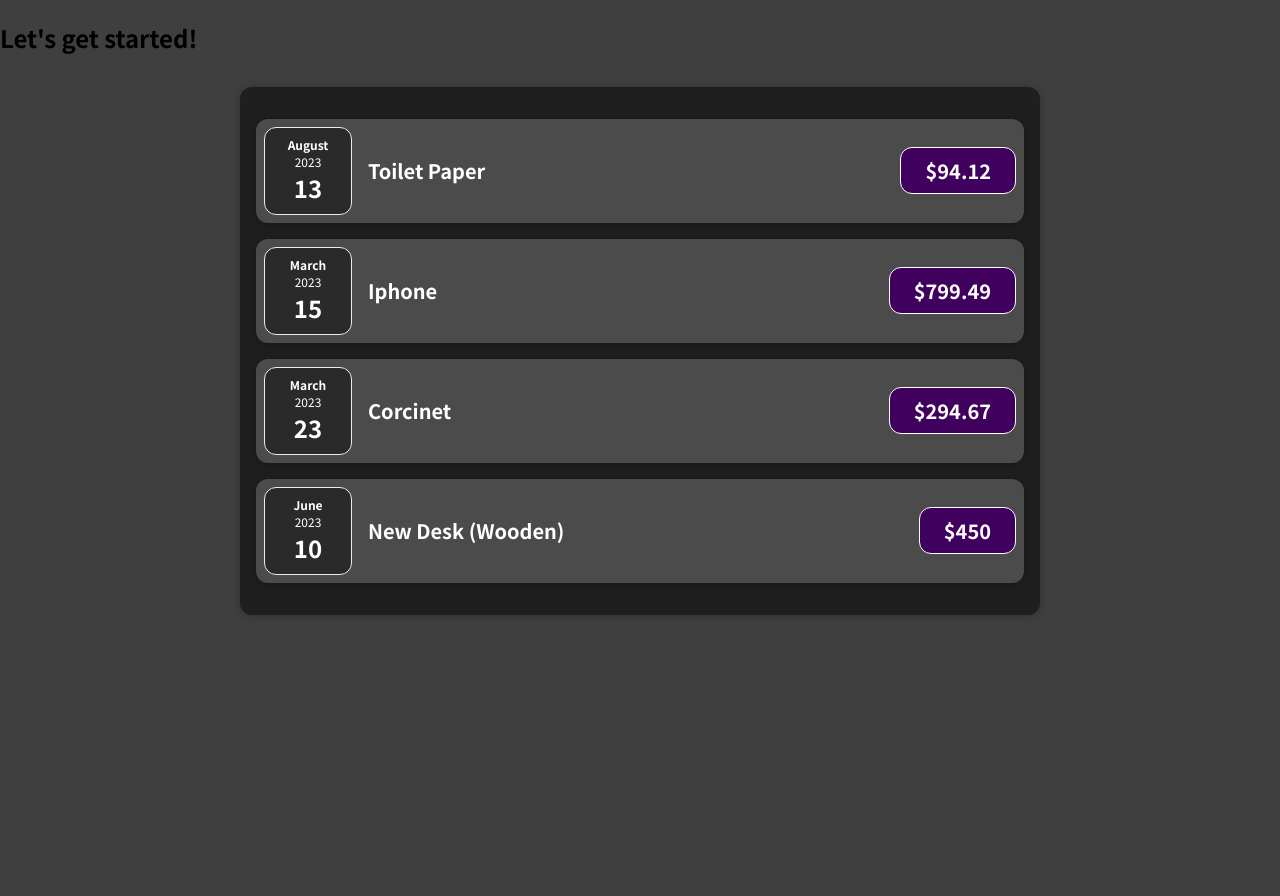
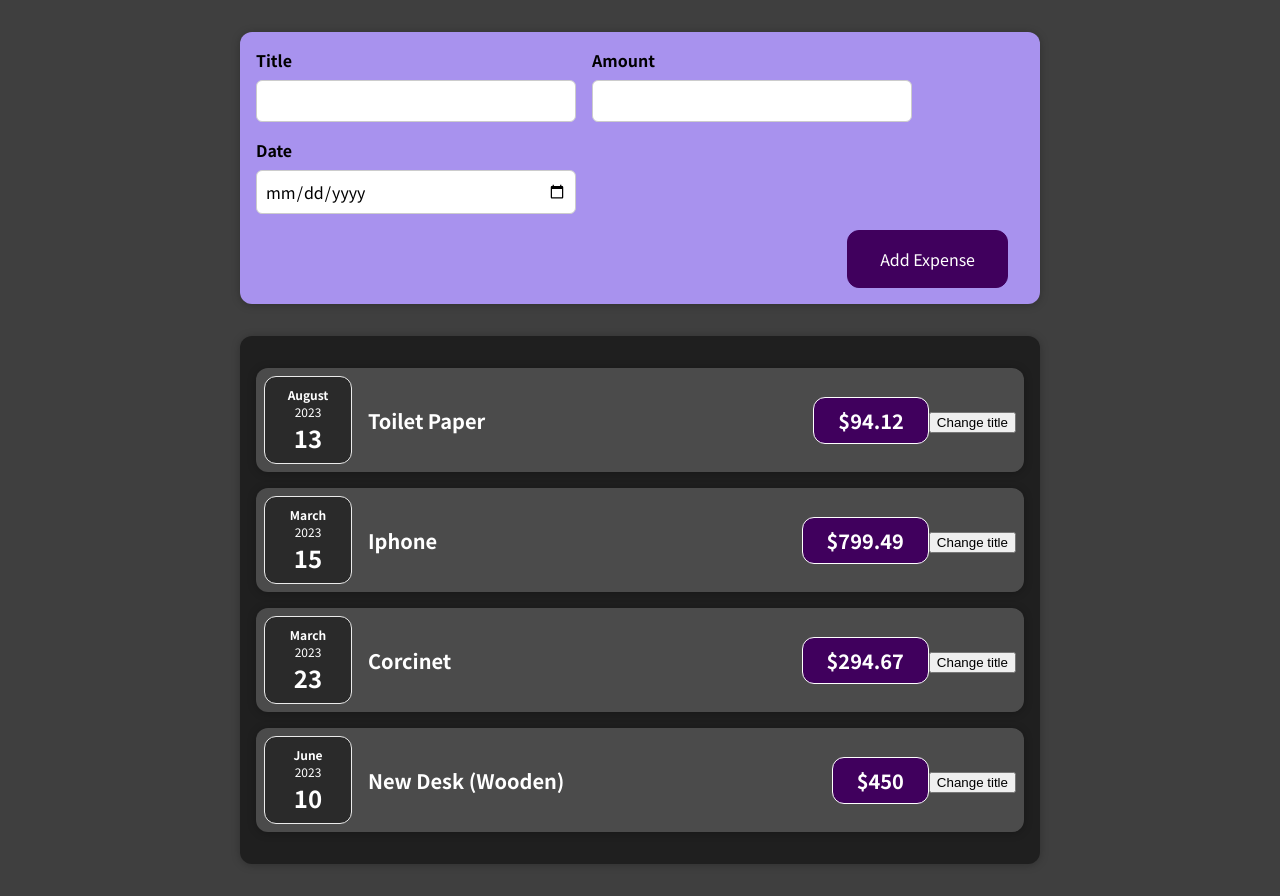
Before and after one commit to Mila2999/Project, a React (Create React App) app: page / in a window 1280 px wide. Before the commit the page ends 800 px from the top, so only its background shows below. Built offline with nearby package versions, Linux system fonts and the light colour scheme.

Commit message:
Adding form inputs

```diff
--- a/src/App.js
+++ b/src/App.js
@@ -1,5 +1,7 @@
 // import React from 'react';
+import NewExpense from './components/NewExpense/NewExpense';
 import Expenses from './components/Expenses/Expenses';
+
 const App = () => {
   const expenses = [
     {
@@ -31,7 +33,7 @@
   // );
   return (
     <div>
-      <h2>Let's get started!</h2>
+      <NewExpense />
       <Expenses items={expenses} />
     </div>
   );
--- a/src/components/Expenses/ExpenseItem.js
+++ b/src/components/Expenses/ExpenseItem.js
@@ -1,14 +1,25 @@
+import React, { useState } from 'react';
 import ExpenseDate from './ExpenseDate';
 import Card from '../UI/Card';
 import './ExpenseItem.css';
 
 const ExpenseItem = (props) => {
+  // function  clickHandler (){}
+  const [title, setTitle] = useState(props.title);
+  console.log('ExpenseItem evalueted by React');
+  const clickHandler = () => {
+    setTitle('Updated!');
+    console.log(title);
+  };
   return (
     <Card className="expense-item">
       <ExpenseDate date={props.date} />
       <div className="expense-item__description">
-        <h2>{props.title}</h2>
+        <h2>{title}</h2>
         <div className="expense-item__price">${props.amount}</div>
+      </div>
+      <div>
+        <button onClick={clickHandler}>Change title</button>
       </div>
     </Card>
   );
--- /dev/null
+++ b/src/components/NewExpense/ExpenseForm.css
@@ -0,0 +1,26 @@
+.new-expense__controls {
+  display: flex;
+  flex-wrap: wrap;
+  gap: 1rem;
+  margin-bottom: 1rem;
+  text-align: left;
+}
+
+.new-expense__control label {
+  font-weight: bold;
+  margin-bottom: 0.5rem;
+  display: block;
+}
+
+.new-expense__control input {
+  font: inherit;
+  padding: 0.5rem;
+  border-radius: 6px;
+  border: 1px solid #ccc;
+  width: 20rem;
+  max-width: 100%;
+}
+
+.new-expense__actions {
+  text-align: right;
+}
--- /dev/null
+++ b/src/components/NewExpense/ExpenseForm.js
@@ -0,0 +1,27 @@
+import React from 'react';
+import './ExpenseForm.css';
+
+const ExpenseForm = () => {
+  return (
+    <form>
+      <div className="new-expense__controls">
+        <div className="new-expense__control">
+          <label>Title</label>
+          <input type="text" />
+        </div>
+        <div className="new-expense__control">
+          <label>Amount</label>
+          <input type="number" min="0.01" step="0.01" />
+        </div>
+        <div className="new-expense__control">
+          <label>Date</label>
+          <input type="date" min="2020-01-01" max="2023-12-31" />
+        </div>
+      </div>
+      <div className="new-expense__actions">
+        <button type="submit">Add Expense</button>
+      </div>
+    </form>
+  );
+};
+export default ExpenseForm;
--- /dev/null
+++ b/src/components/NewExpense/NewExpense.css
@@ -0,0 +1,38 @@
+.new-expense {
+  background-color: #a892ee;
+  padding: 1rem;
+  margin: 2rem auto;
+  width: 50rem;
+  max-width: 95%;
+  border-radius: 12px;
+  text-align: center;
+  box-shadow: 0 1px 8px rgba(0, 0, 0, 0.25);
+}
+
+.new-expense button {
+  font: inherit;
+  cursor: pointer;
+  padding: 1rem 2rem;
+  border: 1px solid #40005d;
+  background-color: #40005d;
+  color: white;
+  border-radius: 12px;
+  margin-right: 1rem;
+}
+
+.new-expense button:hover,
+.new-expense button:active {
+  background-color: #510674;
+  border-color: #510674;
+}
+
+.new-expense button.alternative {
+  color: #220131;
+  border-color: transparent;
+  background-color: transparent;
+}
+
+.new-expense button.alternative:hover,
+.new-expense button.alternative:active {
+  background-color: #ddb3f8;
+}
--- /dev/null
+++ b/src/components/NewExpense/NewExpense.js
@@ -0,0 +1,11 @@
+import React from 'react';
+import './NewExpense.css';
+import ExpenseForm from './ExpenseForm';
+const NewExpense = () => {
+  return (
+    <div className="new-expense">
+      <ExpenseForm />
+    </div>
+  );
+};
+export default NewExpense;
```
